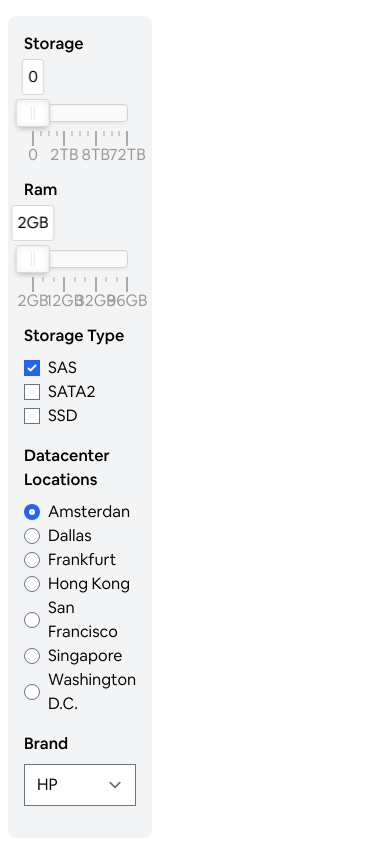
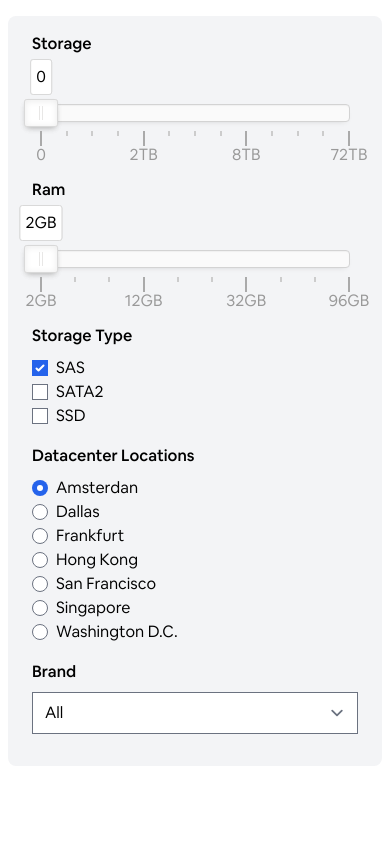
Before and after one commit to JohnAdib/symfony-sample-pricing-ui, a website: page public/index.html in a window 390 px wide. Drawn offline with Linux system fonts and the light colour scheme; no server answers.

Commit message:
fix responsive of ui for mobile and tablets

```diff
--- a/public/index.html
+++ b/public/index.html
@@ -27,9 +27,9 @@
 </head>
 <body>
   <div class="mx-auto max-w-screen-xl w-full px-2 sm:px-4 lg:px-5 py-4 select-none">
-    <div class="flex flex-row gap-4">
-      <aside class="basis-1/4 select-none">
-        <form id="server-filters" class="bg-gray-100 p-4 lg:p-6 rounded-lg">
+    <div class="flex flex-row flex-wrap md:flex-nowrap gap-2 lg:gap-4">
+      <aside class="basis-full md:basis-2/5 lg:basis-1/4 select-none">
+        <form id="server-filters" class="bg-gray-100 px-6 py-4 rounded-lg">
           <div class="block mb-4">
             <label class="block">
               <span class="font-light">Storage</span>
@@ -38,7 +38,6 @@
               </div>
               <input type="hidden" name="storage-min" value="" id="storage-min" class="block p-1 mt-2 w-full" />
               <input type="hidden" name="storage-max" value="" id="storage-max" class="block p-1 mt-2 w-full" />
-
             </label>
           </div>
 
@@ -108,7 +107,8 @@
           <div class="block my-4">
             <label class="block">
               <span class="font-light">Brand</span>
-              <select class="form-select block w-full mt-2 cursor-pointer">
+              <select class="form-select block w-full mt-2 cursor-pointer" id="brand" name="brand">
+                <option value="HP">All</option>
                 <option value="HP">HP</option>
                 <option value="Dell">Dell</option>
                 <option value="IBM">IBM</option>
@@ -118,8 +118,8 @@
         </form>
       </aside>
 
-      <main class="basis-3/4">
-        <div class="grid grid-cols-3 gap-4 leading-relaxed text-sm" id="servers-card-list">
+      <main class="basis-full md:basis-3/5 lg:basis-3/4">
+        <div class="grid grid-cols-1 sm:grid-cols-2 lg:grid-cols-3 gap-2 md:gap-4 leading-relaxed text-sm" id="servers-card-list">
 
         </div>
       </main>
```
Also changed, not shown: public/style/style.min.css.
